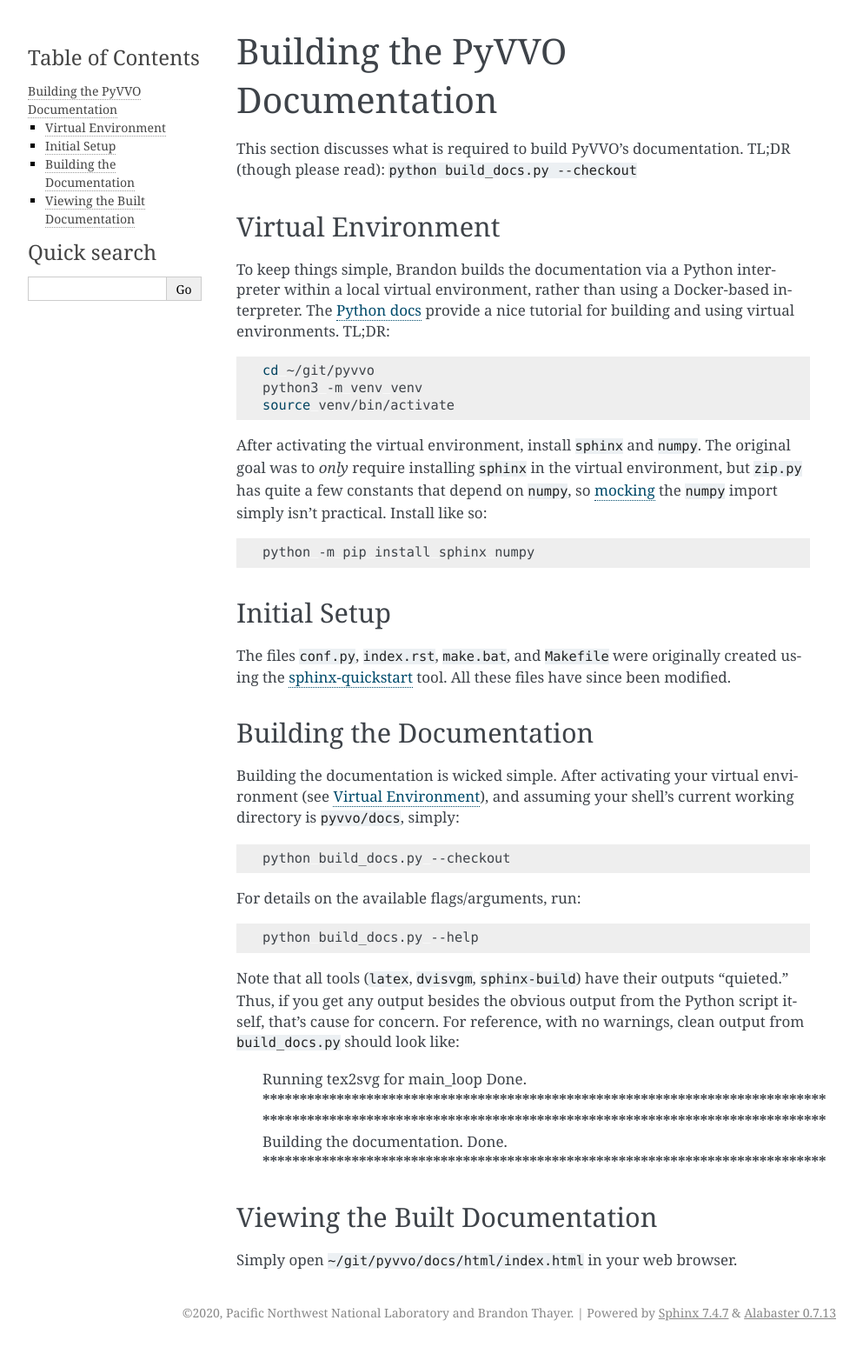
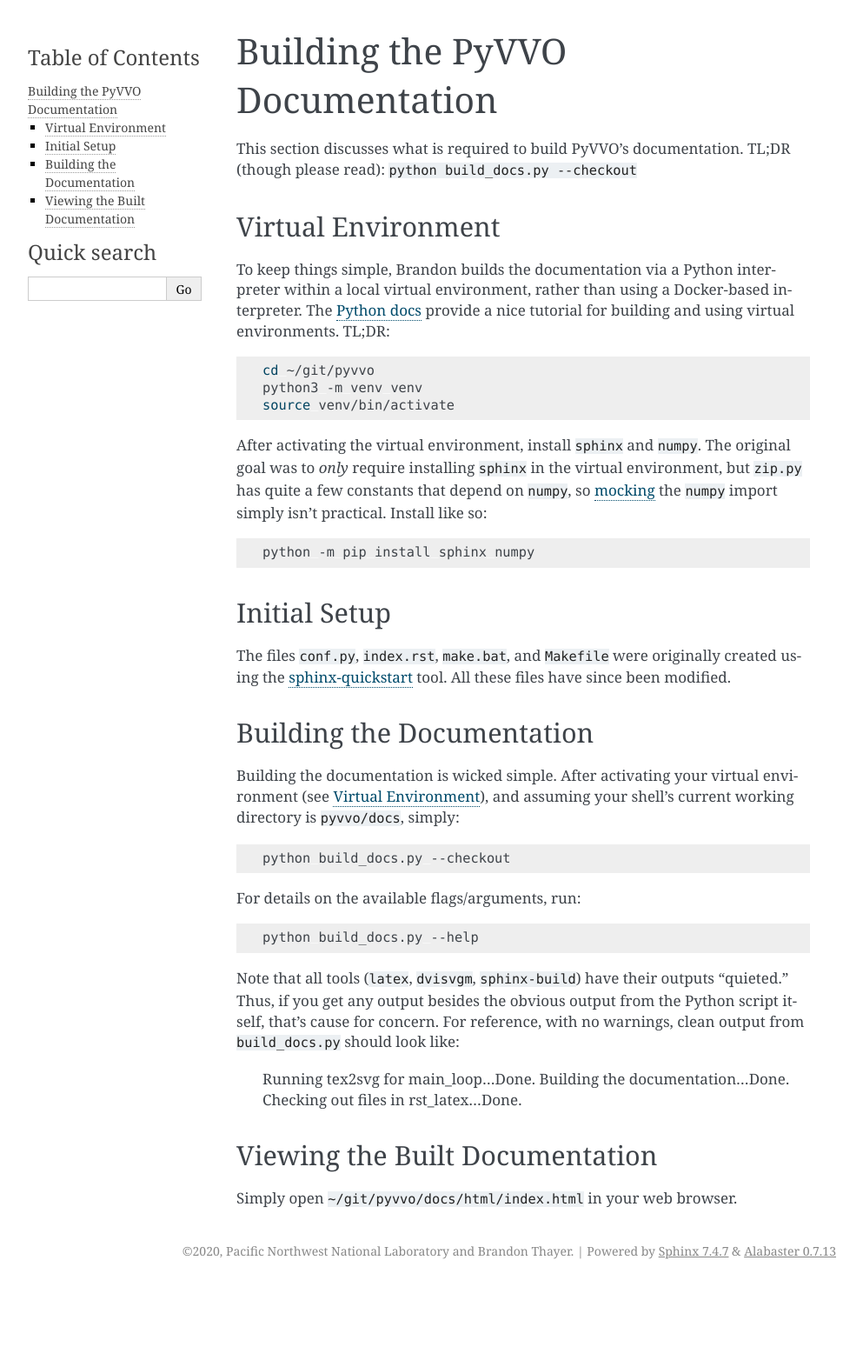
Before and after one commit to GRIDAPPSD/pyvvo, a Sphinx documentation site: the page built from docs/build_docs.rst, in a window 1280 px wide. Shown: the whole page at 87% size, without its empty margins (148-1141 px from the left). Built offline with Sphinx 7.4.7, drawn with Linux system fonts in a browser that asks for light colours; after the commit the page ends 1478 px from its top, so only the background shows below that; some of the changed lines change nothing that is shown.

Commit message:
Removing star printing from build_docs.py so that pasting the output into build_docs.rst doesn't throw an "unexpected heading" warning. Yes, that's a silly reason, but I want to keep this clean.

```diff
--- a/docs/build_docs.py
+++ b/docs/build_docs.py
@@ -91,27 +91,29 @@
             continue
 
         # Compile and get svg files.
-        stars()
-        print('Running tex2svg for {}'.format(tf))
+        # stars()
+        print('Running tex2svg for {}...'.format(tf), end='', flush=True)
         subprocess.run(['./tex2svg.sh', tf], cwd=LATEX_DIR, check=True)
-        print('Done.')
-        stars()
+        print('Done.', flush=True)
+        # stars()
 
         # Update references in .rst files.
         update_rst(tf)
 
     # Finally, build the documentation.
-    stars()
-    print('Building the documentation.')
+    # stars()
+    print('Building the documentation...', end='', flush=True)
     subprocess.run(['make', 'html'], check=True)
-    print('Done.')
-    stars()
+    print('Done.', flush=True)
+    # stars()
 
     # (Maybe) check out the files in rst_latex.
     if checkout:
-        stars()
-        print('Checking out files in {}.'.format(RST_DIR))
+        # stars()
+        print('Checking out files in {}...'.format(RST_DIR), end='',
+              flush=True)
         subprocess.run(['git', 'checkout', '{}'.format(RST_DIR)], check=True)
+        print('Done.', flush=True)
 
 
 if __name__ == '__main__':
--- a/docs/build_docs.rst
+++ b/docs/build_docs.rst
@@ -63,14 +63,9 @@
 For reference, with no warnings, clean output from ``build_docs.py``
 should look like:
 
-    ********************************************************************************
-    Running tex2svg for main_loop
-    Done.
-    ********************************************************************************
-    ********************************************************************************
-    Building the documentation.
-    Done.
-    ********************************************************************************
+    Running tex2svg for main_loop...Done.
+    Building the documentation...Done.
+    Checking out files in rst_latex...Done.
 
 Viewing the Built Documentation
 -------------------------------
```
